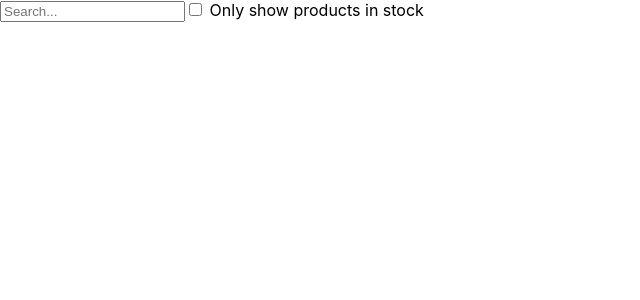
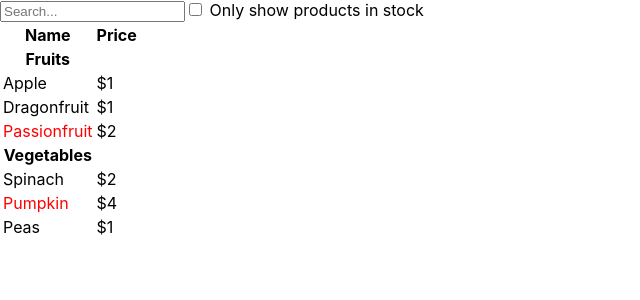
Before and after one commit to averoli/th-in-react, a React (Create React App) app: page / in a window 1280 px wide. Shown: the top 300 px of the page, without its empty margins (0-640 px from the left). Built offline with nearby package versions, Linux system fonts and the light colour scheme.

Commit message:
Final commit

```diff
--- a/src/App.js
+++ b/src/App.js
@@ -1,14 +1,84 @@
 import "./App.css";
+import { useState } from "react";
 
-function ProductTable() {}
+function ProductRow({ product }) {
+  const name = product.stocked ? (
+    product.name
+  ) : (
+    <span style={{ color: "red" }}>{product.name}</span>
+  );
+  return (
+    <tr>
+      <td>{name}</td>
+      <td>{product.price}</td>
+    </tr>
+  );
+}
 
-function SearchBar() {
+function ProductCategoryRow({ category }) {
+  return (
+    <th>
+      <ht>{category}</ht>
+    </th>
+  );
+}
+
+function ProductTable({ products, filterText, inStockOnly }) {
+  const rows = [];
+  let lastCategory = null;
+
+  products.forEach((product) => {
+    if (product.name.toLowerCase().indexOf(filterText.toLowerCase()) === -1) {
+      return;
+    }
+    if (inStockOnly && !product.stocked) {
+      return;
+    }
+    if (product.category !== lastCategory) {
+      rows.push(
+        <ProductCategoryRow
+          category={product.category}
+          key={product.category}
+        />
+      );
+    }
+    rows.push(<ProductRow product={product} key={product.name} />);
+    lastCategory = product.category;
+  });
+
+  return (
+    <table>
+      <thead>
+        <tr>
+          <th>Name</th>
+          <th>Price</th>
+        </tr>
+      </thead>
+      <tbody>{rows}</tbody>
+    </table>
+  );
+}
+
+function SearchBar({
+  filterText,
+  inStockOnly,
+  onFilterTextChange,
+  onSetInStockOnly,
+}) {
   return (
     <form>
-      <input type="text" placeholder="Search..." />
+      <input
+        type="text"
+        placeholder="Search..."
+        value={filterText}
+        onChange={(e) => onFilterTextChange(e.target.value)}
+      />
       <label>
-        <input type="checkbox" />
-        {' '}
+        <input
+          type="checkbox"
+          checked={inStockOnly}
+          onChange={(e) => onSetInStockOnly(e.target.checked)}
+        />{" "}
         Only show products in stock
       </label>
     </form>
@@ -16,10 +86,21 @@ function SearchBar() {
 }
 
 function FilterableProductTable({ products }) {
+  const [filterText, setFilterText] = useState("");
+  const [inStockOnly, setInStockOnly] = useState(false);
   return (
     <>
-      <SearchBar />
-      <ProductTable />
+      <SearchBar
+        filterText={filterText}
+        inStockOnly={inStockOnly}
+        onFilterTextChange={setFilterText}
+        onSetInStockOnly={setInStockOnly}
+      />
+      <ProductTable
+        products={products}
+        filterText={filterText}
+        inStockOnly={inStockOnly}
+      />
     </>
   );
 }
```
